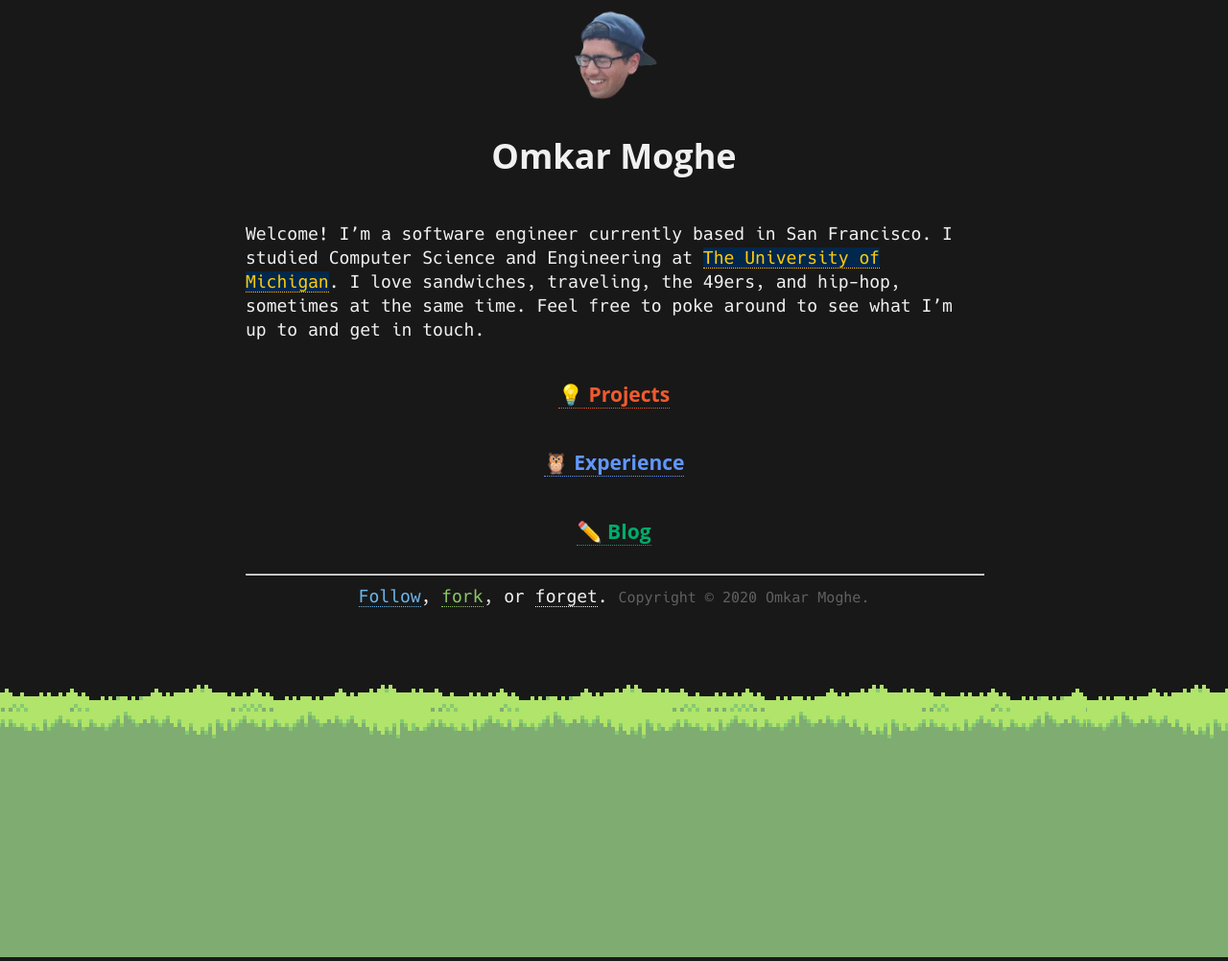
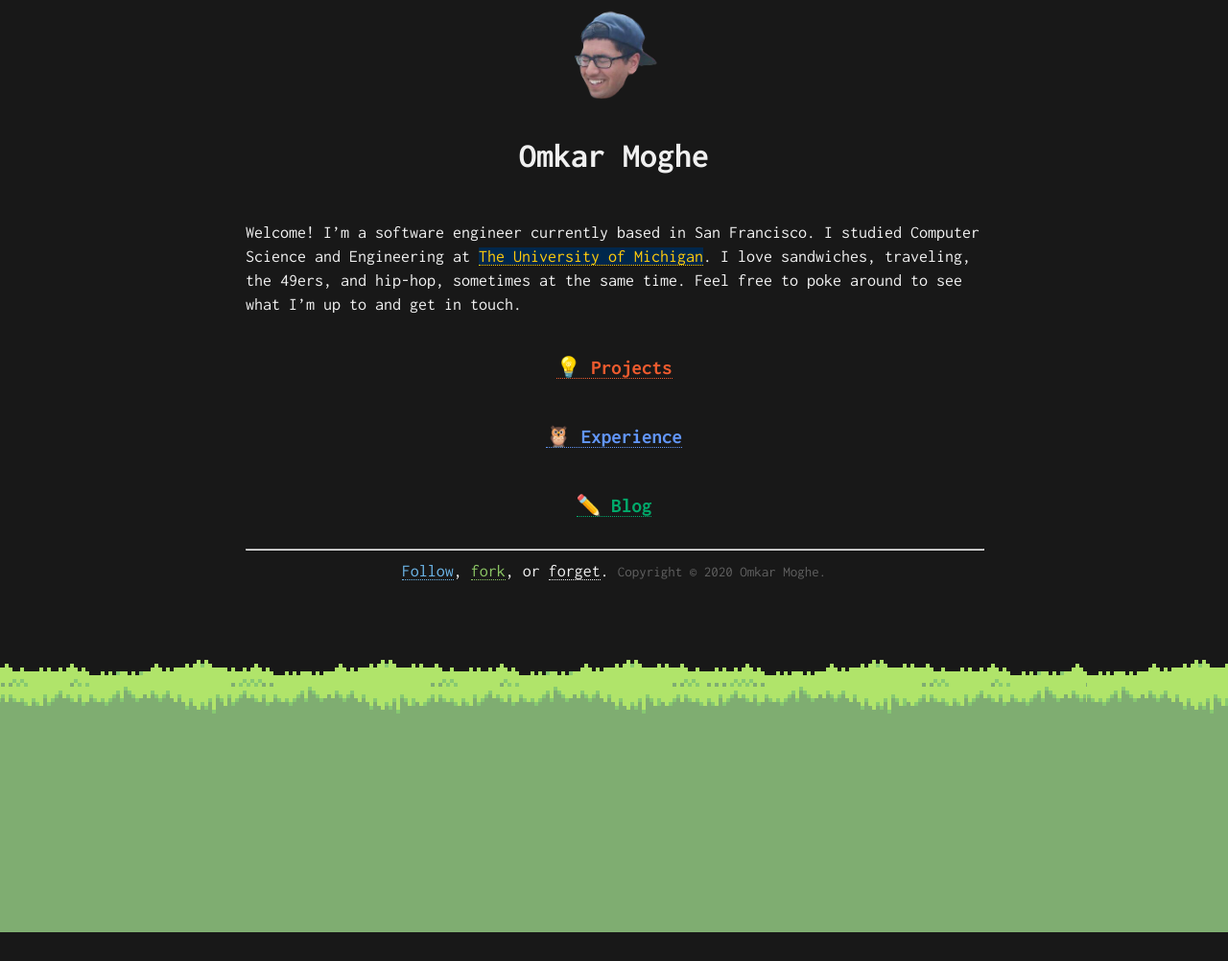
Before and after one commit to omkarmoghe/omkarmoghe.github.io, a Jekyll site: the page built from index.md, in a window 1280 px wide. Shown: the whole page at 96% size. Built offline with Jekyll 4.4.1, drawn with Linux system fonts in a browser that asks for light colours; nearby versions of some CDN libraries; after the commit the page ends 975 px from its top, so only the background shows below that.

Commit message:
fix fonts and paragraph allignment

```diff
--- a/css/style.css
+++ b/css/style.css
@@ -1,11 +1,11 @@
+@font-face {
+  font-family: 'Inconsolata';
+  src: url("../fonts/Inconsolata.ttf");
+}
+
 @font-face {
   font-family: 'Hack';
   src: url("../fonts/Hack-Regular.ttf");
-}
-
-@font-face {
-  font-family: 'OpenSans';
-  src: url("../fonts/OpenSans-Regular.ttf");
 }
 
 html {
@@ -13,14 +13,14 @@ html {
 }
 
 body {
-    font-family: 'Hack', monospace;
+    font-family: 'Inconsolata', serif;
     color: rgb(240, 240, 240);
     font-size: 18px;
     margin: 0px;
 }
 
 h1, h2, h3, h4, h5, h6 {
-    font-family: 'Open Sans', sans-serif;
+    font-family: 'Inconsolata', serif;
 }
 
 code {
@@ -56,6 +56,10 @@ pre {
 }
 
 .container .content hr {
+    width: 100%;
+}
+
+.container .content p {
     width: 100%;
 }
 
```
Also changed, not shown: fonts/Inconsolata.ttf (added), fonts/OpenSans-Regular.ttf (deleted).
